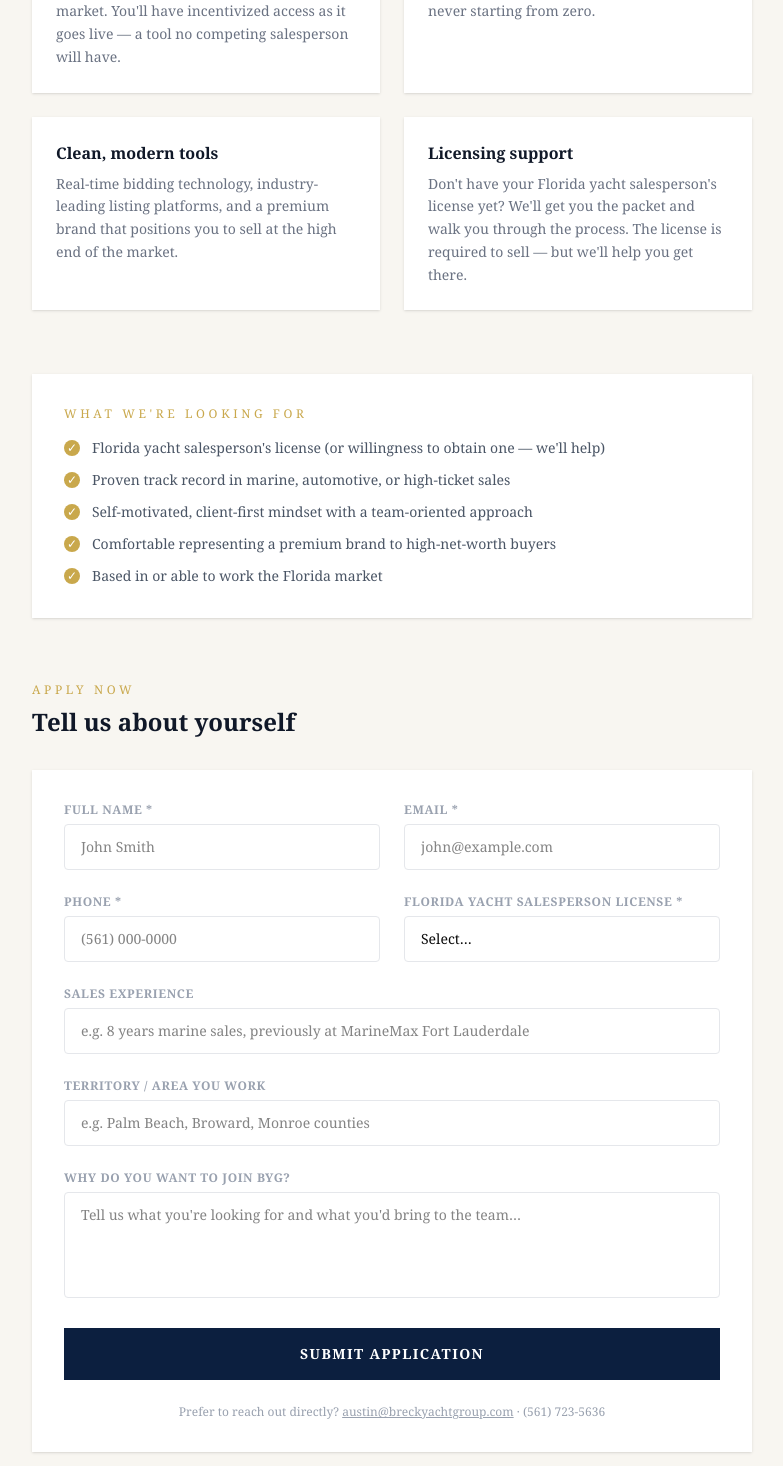
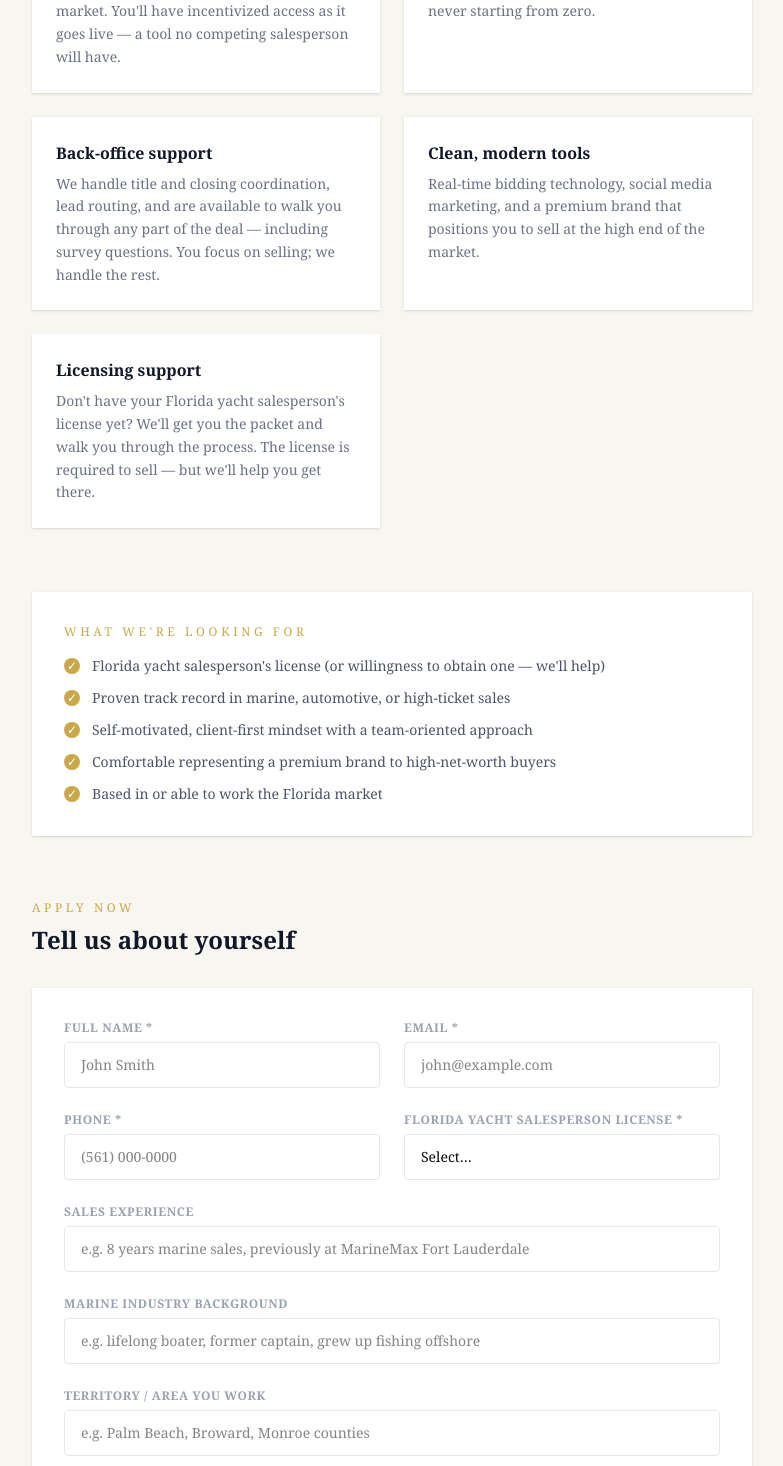
Before and after one commit to BreckYachtGroup/breck-yacht-group, a Next.js app: page /careers in a window 1280 px wide. Shown: the part 1044-2510 px from the top of the page, without its empty margins (248-1031 px from the left). Built offline with nearby package versions, Linux system fonts and the light colour scheme; no server answers.

Commit message:
Add marine background field to careers form

```diff
--- a/src/app/api/careers/route.ts
+++ b/src/app/api/careers/route.ts
@@ -16,6 +16,7 @@ export async function POST(req: NextRequest) {
       name, email, phone,
       licensed,       // 'yes' | 'no'
       experience,     // years / background
+      marine,         // marine industry background
       territory,      // where they work
       pitch,          // why they want to join
     } = await req.json()
@@ -43,6 +44,8 @@ export async function POST(req: NextRequest) {
               <td style="padding:8px 0;">${licensed === 'yes' ? '✓ Licensed' : 'Not yet licensed'}</td></tr>
           <tr><td style="padding:8px 0;color:#666;">Experience</td>
               <td style="padding:8px 0;">${experience || '—'}</td></tr>
+          <tr><td style="padding:8px 0;color:#666;">Marine Background</td>
+              <td style="padding:8px 0;">${marine || '—'}</td></tr>
           <tr><td style="padding:8px 0;color:#666;">Territory</td>
               <td style="padding:8px 0;">${territory || '—'}</td></tr>
         </table>
--- a/src/app/careers/_components/CareersClient.tsx
+++ b/src/app/careers/_components/CareersClient.tsx
@@ -32,7 +32,7 @@ const TIERS = [
 export default function CareersClient() {
   const [form, setForm] = useState({
     name: '', email: '', phone: '',
-    licensed: '', experience: '', territory: '', pitch: '',
+    licensed: '', experience: '', marine: '', territory: '', pitch: '',
   })
   const [submitting, setSubmitting] = useState(false)
   const [submitted,  setSubmitted]  = useState(false)
@@ -124,8 +124,12 @@ export default function CareersClient() {
                 body: 'Tap into over 8,200 co-brokerage listings alongside our in-house inventory. You\'re never starting from zero.',
               },
               {
+                title: 'Back-office support',
+                body: 'We handle title and closing coordination, lead routing, and are available to walk you through any part of the deal — including survey questions. You focus on selling; we handle the rest.',
+              },
+              {
                 title: 'Clean, modern tools',
-                body: 'Real-time bidding technology, industry-leading listing platforms, and a premium brand that positions you to sell at the high end of the market.',
+                body: 'Real-time bidding technology, social media marketing, and a premium brand that positions you to sell at the high end of the market.',
               },
               {
                 title: 'Licensing support',
@@ -233,6 +237,14 @@ export default function CareersClient() {
               </div>
 
               <div>
+                <label className={labelCls}>Marine Industry Background</label>
+                <input type="text" value={form.marine}
+                  onChange={e => set('marine', e.target.value)}
+                  placeholder="e.g. lifelong boater, former captain, grew up fishing offshore"
+                  className={inputCls} />
+              </div>
+
+              <div>
                 <label className={labelCls}>Territory / Area You Work</label>
                 <input type="text" value={form.territory}
                   onChange={e => set('territory', e.target.value)}
```
